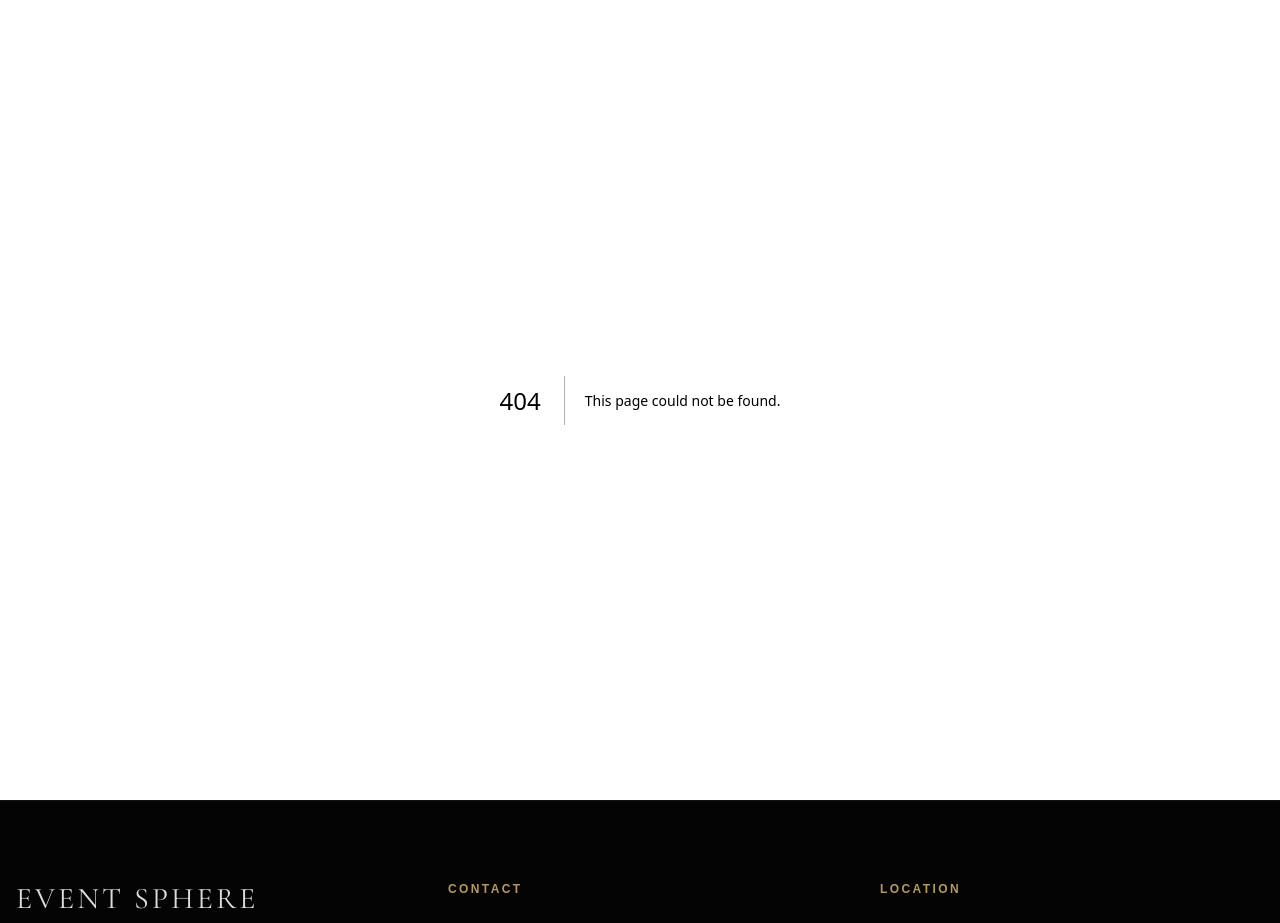
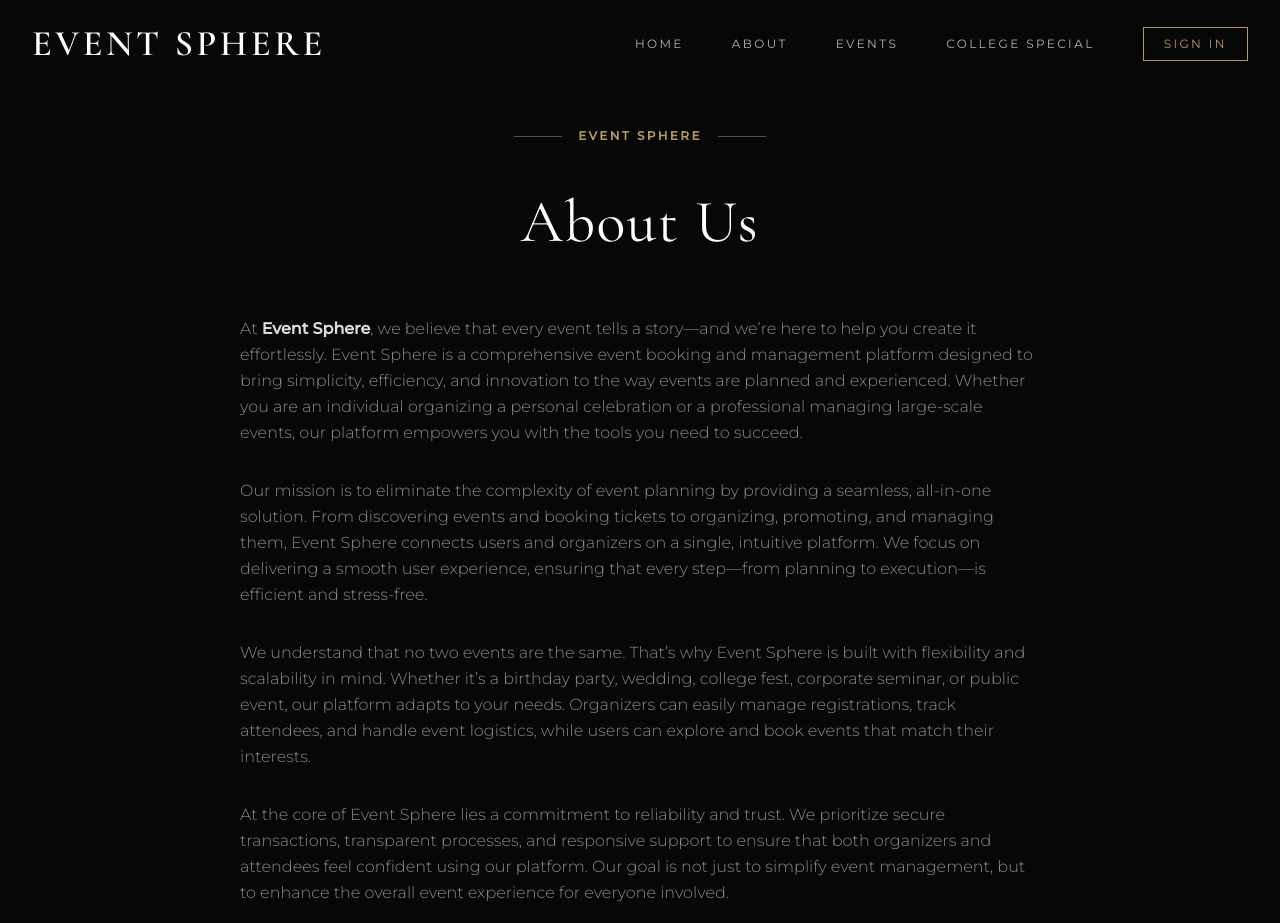
Before and after one commit to vanshpanwar2024/eventSphere, a Next.js app: page /about in a window 1280 px wide. Before the commit this address had no page. Shown: the top 923 px of the page. Built offline with nearby package versions, Linux system fonts and the light colour scheme; no server answers.

Commit message:
changed the path for register button

```diff
--- /dev/null
+++ b/src/app/about/page.tsx
@@ -0,0 +1,46 @@
+import Navbar from "@/components/Navbar";
+
+export default function AboutPage() {
+  return (
+    <main className="relative min-h-screen bg-[#070707] text-[#dcdcdc] font-sans pt-32 pb-32">
+      <Navbar />
+
+      <section className="max-w-4xl mx-auto px-6 md:px-12 relative z-10">
+        {/* Overline heading */}
+        <div className="flex items-center space-x-4 mb-12 justify-center">
+          <div className="w-12 h-[1px] bg-[#b49b5c]/50"></div>
+          <span className="uppercase tracking-[0.2em] text-[#b49b5c] text-xs font-semibold">
+            Event Sphere
+          </span>
+          <div className="w-12 h-[1px] bg-[#b49b5c]/50"></div>
+        </div>
+
+        <h1 className="text-4xl md:text-6xl font-serif text-center tracking-wide mb-16 text-white">
+          About Us
+        </h1>
+
+        <div className="space-y-8 text-sm md:text-base text-[#8a8a8a] leading-relaxed font-light">
+          <p>
+            At <strong className="font-semibold text-[#dcdcdc]">Event Sphere</strong>, we believe that every event tells a story—and we’re here to help you create it effortlessly. Event Sphere is a comprehensive event booking and management platform designed to bring simplicity, efficiency, and innovation to the way events are planned and experienced. Whether you are an individual organizing a personal celebration or a professional managing large-scale events, our platform empowers you with the tools you need to succeed.
+          </p>
+
+          <p>
+            Our mission is to eliminate the complexity of event planning by providing a seamless, all-in-one solution. From discovering events and booking tickets to organizing, promoting, and managing them, Event Sphere connects users and organizers on a single, intuitive platform. We focus on delivering a smooth user experience, ensuring that every step—from planning to execution—is efficient and stress-free.
+          </p>
+
+          <p>
+            We understand that no two events are the same. That’s why Event Sphere is built with flexibility and scalability in mind. Whether it’s a birthday party, wedding, college fest, corporate seminar, or public event, our platform adapts to your needs. Organizers can easily manage registrations, track attendees, and handle event logistics, while users can explore and book events that match their interests.
+          </p>
+
+          <p>
+            At the core of Event Sphere lies a commitment to reliability and trust. We prioritize secure transactions, transparent processes, and responsive support to ensure that both organizers and attendees feel confident using our platform. Our goal is not just to simplify event management, but to enhance the overall event experience for everyone involved.
+          </p>
+
+          <p>
+            As we continue to grow, we aim to build a community where people can connect, celebrate, and create unforgettable moments. <span className="italic text-[#b49b5c]">Event Sphere is more than just a platform—it’s your partner in turning ideas into successful events.</span>
+          </p>
+        </div>
+      </section>
+    </main>
+  );
+}
--- a/src/app/page.tsx
+++ b/src/app/page.tsx
@@ -65,13 +65,6 @@ export default function HomePage() {
           <div className="w-12 h-[1px] bg-[#b49b5c]/50"></div>
         </div>
 
-        {/* Big Background Text */}
-        <div className="absolute top-1/2 left-1/2 -translate-x-1/2 -translate-y-1/2 w-full text-center pointer-events-none select-none">
-          <h2 className="text-[12vw] leading-none font-serif tracking-widest text-white/[0.03] whitespace-nowrap">
-            EVENT SPHERE
-          </h2>
-        </div>
-
         <div className="z-10 max-w-4xl mx-auto space-y-6">
           {/* Main Statement */}
           <h3 className="text-4xl md:text-6xl font-serif text-white leading-tight">
--- a/src/components/Footer.tsx
+++ b/src/components/Footer.tsx
@@ -6,7 +6,7 @@ export default function Footer() {
       <div className="max-w-7xl w-full grid grid-cols-1 md:grid-cols-3 gap-12 mb-16">
         {/* Brand */}
         <div className="flex flex-col items-start md:col-span-1">
-          <Link href="/" className="text-3xl font-serif text-[#dcdcdc] tracking-widest uppercase mb-4">
+          <Link href="/" className="text-4xl font-serif text-[#dcdcdc] tracking-widest uppercase mb-4 bg-transparent">
             Event Sphere
           </Link>
           <p className="text-sm font-light leading-relaxed max-w-xs text-[#6b6b6b]">
--- a/src/components/Navbar.tsx
+++ b/src/components/Navbar.tsx
@@ -2,16 +2,29 @@
 
 import Link from "next/link";
 import { useSession, signOut } from "next-auth/react";
-import { useState } from "react";
+import { useState, useRef, useEffect } from "react";
 
 export default function Navbar() {
   const { data: session } = useSession();
   const [showDropdown, setShowDropdown] = useState(false);
+  const dropdownRef = useRef<HTMLDivElement>(null);
+
+  useEffect(() => {
+    function handleClickOutside(event: MouseEvent) {
+      if (dropdownRef.current && !dropdownRef.current.contains(event.target as Node)) {
+        setShowDropdown(false);
+      }
+    }
+    document.addEventListener("mousedown", handleClickOutside);
+    return () => {
+      document.removeEventListener("mousedown", handleClickOutside);
+    };
+  }, []);
 
   return (
     <nav className="absolute top-0 w-full z-50 bg-transparent text-white py-6 px-8">
       <div className="max-w-7xl mx-auto flex justify-between items-center relative">
-        <Link href="/" className="text-2xl font-serif font-bold tracking-widest uppercase">
+        <Link href="/" className="text-4xl font-serif font-bold tracking-widest uppercase bg-transparent">
           Event Sphere
         </Link>
         <div className="space-x-12 font-sans text-xs tracking-[0.2em] uppercase text-[#dcdcdc]/80 hidden md:flex items-center">
@@ -30,7 +43,7 @@ export default function Navbar() {
 
           {/* Mock Auth Avatar / Login Button */}
           {session?.user ? (
-            <div className="relative">
+            <div className="relative" ref={dropdownRef}>
               <button
                 onClick={() => setShowDropdown(!showDropdown)}
                 className="w-8 h-8 rounded-full bg-[#b49b5c] font-serif text-[#070707] font-bold text-lg flex items-center justify-center border-2 border-transparent hover:border-[#dcdcdc] transition-all"
```
